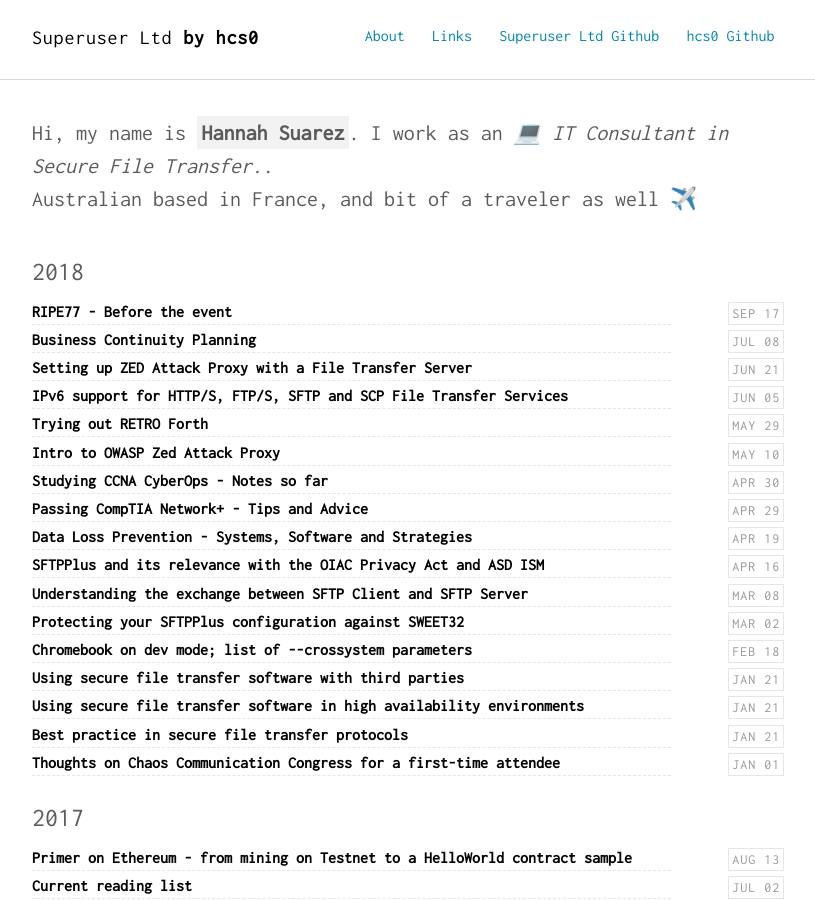
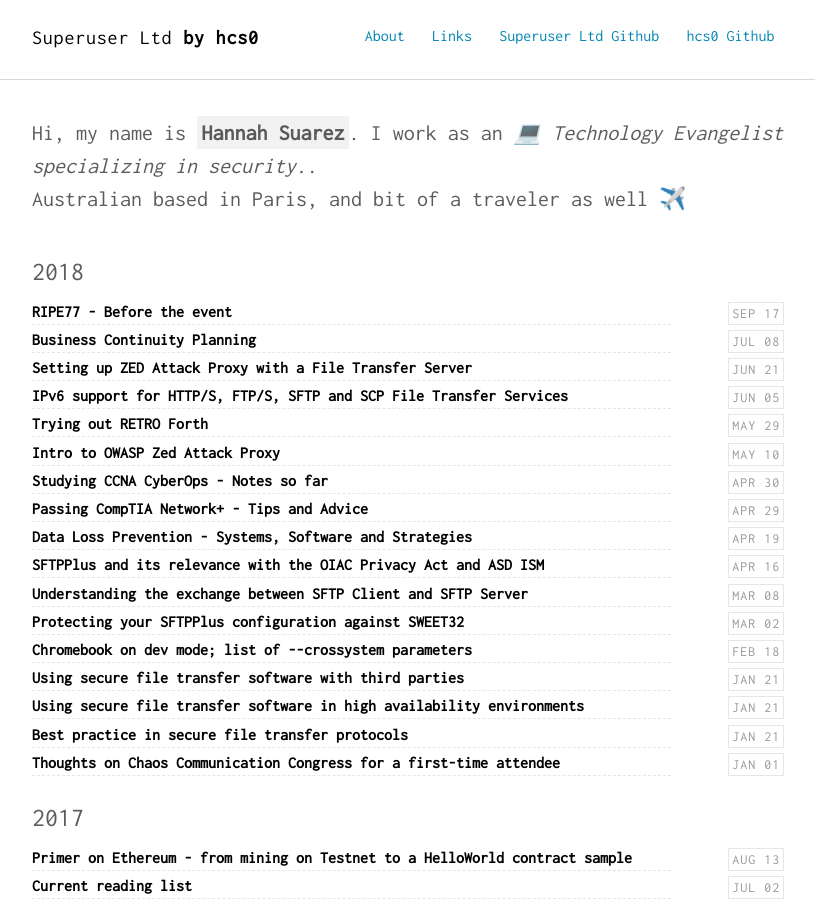
Before and after one commit to hcs0/hannahsuarez.github.io, a Jekyll site: the page built from index.html, in a window 1280 px wide and 900 px high. Shown: the whole window, without its empty margins (232-1047 px from the left). Built offline with Jekyll 4.4.1, drawn with Linux system fonts in a browser that asks for light colours; nearby versions of some CDN libraries; some of the changed text lies outside the part shown.

Commit message:
Update about and BTC address

```diff
--- a/_config.yml
+++ b/_config.yml
@@ -29,8 +29,8 @@
 # Author settings
 author:
   name     : "Hannah Suarez"
-  job      : "💻 IT Consultant in Secure File Transfer."
-  bio      : "Australian based in France, and bit of a traveler as well ✈️"
+  job      : "💻 Technology Evangelist specializing in security."
+  bio      : "Australian based in Paris, and bit of a traveler as well ✈️"
   thumb    : /images/hannahsuarez.jpg
   url      : http://superuser-ltd.github.io
   github   : http://github.com/hcs0
--- a/_includes/footer.html
+++ b/_includes/footer.html
@@ -13,7 +13,7 @@
         <img src="https://blockchain.info/Resources/loading-large.gif"/>
     </div>
     <div class="blockchain stage-ready">
-         <p align="center">Please Donate To Bitcoin Address: <b>[[address]]</b></p>
+         <p align="center">Feel free to give BTC to: <b>[[address]]</b></p>
          <p align="center" class="qr-code"></p>
     </div>
     <div class="blockchain stage-paid">
```
Also changed, not shown: other parts of _includes/footer.html (+1 -1 lines).
